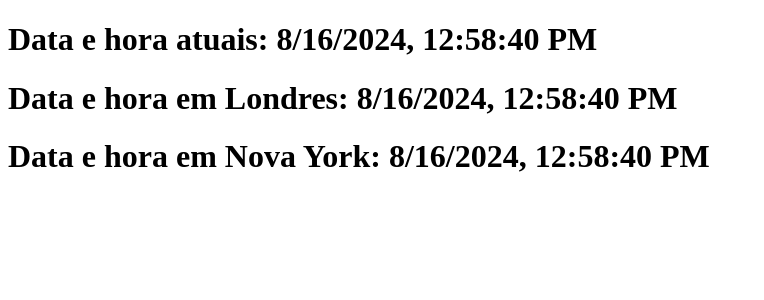
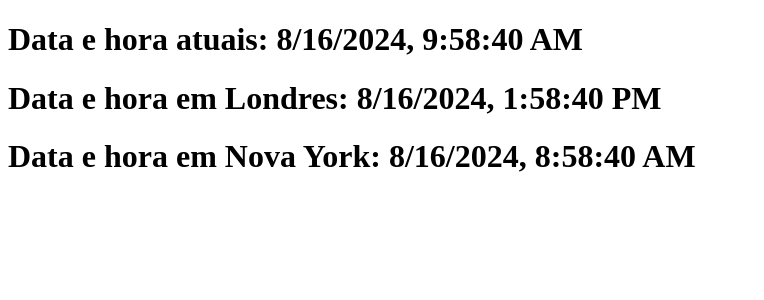
Before and after one commit to cauakse/AulaReact01, a React (Create React App) app: page / in a window 1280 px wide. Shown: the top 300 px of the page, without its empty margins (0-764 px from the left). Built offline with nearby package versions, Linux system fonts and the light colour scheme.

Commit message:
Adicionando diferença de horarios pelo timeZone

```diff
--- a/src/App.jsx
+++ b/src/App.jsx
@@ -3,9 +3,9 @@ import Data from "./meusComponentes/Data.jsx";
 function App() {
   return (
     <div className="App">
-      <Data texto="Data e hora atuais: " ></Data>
-      <Data texto="Data e hora em Londres: " ></Data>
-      <Data texto="Data e hora em Nova York: "  ></Data>
+      <Data texto="Data e hora atuais: " timeZone="-3" ></Data>
+      <Data texto="Data e hora em Londres: " timeZone="1" ></Data>
+      <Data texto="Data e hora em Nova York: " timeZone="-4" ></Data>
     </div>
   );
 }
--- a/src/meusComponentes/Data.jsx
+++ b/src/meusComponentes/Data.jsx
@@ -11,7 +11,12 @@ export default class Data extends Component{
     }
 
     pegaDataDe(timeZone){
-
+        const dataAtual = new Date();
+        let timeZoneFromDB = parseInt(timeZone);
+        let diferencaTempo = timeZoneFromDB * 60 + dataAtual.getTimezoneOffset();
+        let milisegundos = parseInt(dataAtual.getTime() + (diferencaTempo* 60 * 1000));
+        const data = new Date(milisegundos);
+        return data;
     }
 
     //Após montar
@@ -27,7 +32,7 @@ export default class Data extends Component{
     componentDidUpdate(){
         console.log("O componente foi atualizado");
         setTimeout(()=>{this.setState({
-            data : new Date().toLocaleString()
+            data : this.pegaDataDe(this.props.timeZone).toLocaleString()
         })},1000)
 
     }
@@ -38,6 +43,7 @@ export default class Data extends Component{
 
     }
 
+
     //Inicialização
     render(){
         return(
```
